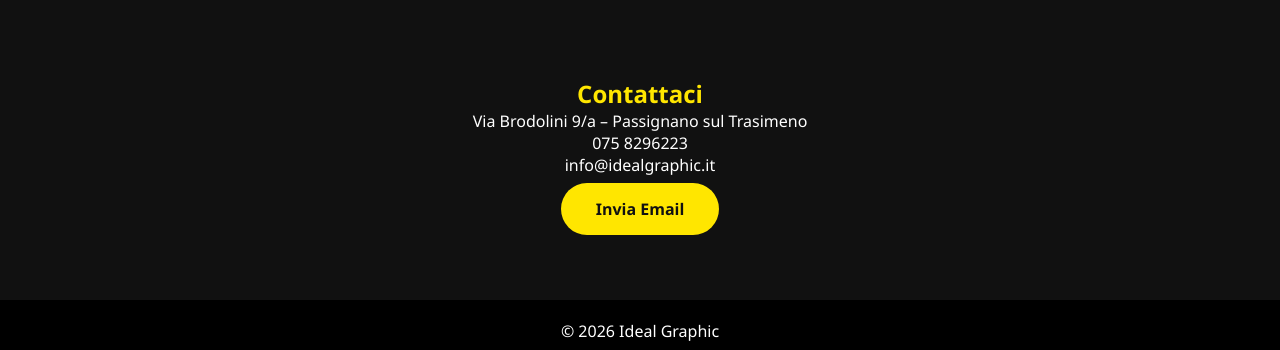
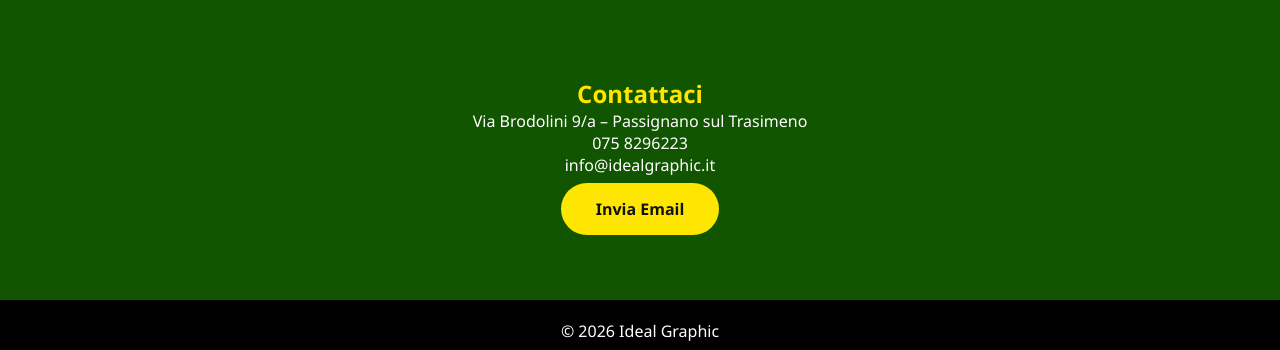
Before and after one commit to DanielRosadelli/IdealGraphic, a plain HTML site: page index.html in a window 1280 px wide. Shown: the part 2932-3282 px from the top of the page. Drawn offline with Linux system fonts and the light colour scheme.

Commit message:
Update style.css

```diff
--- a/style.css
+++ b/style.css
@@ -150,7 +150,7 @@ nav{
 
 /* CONTATTI */
 .contact{
-    background:#111;
+    background:#150;
     color:white;
     text-align:center;
     padding:80px 8%;
```
